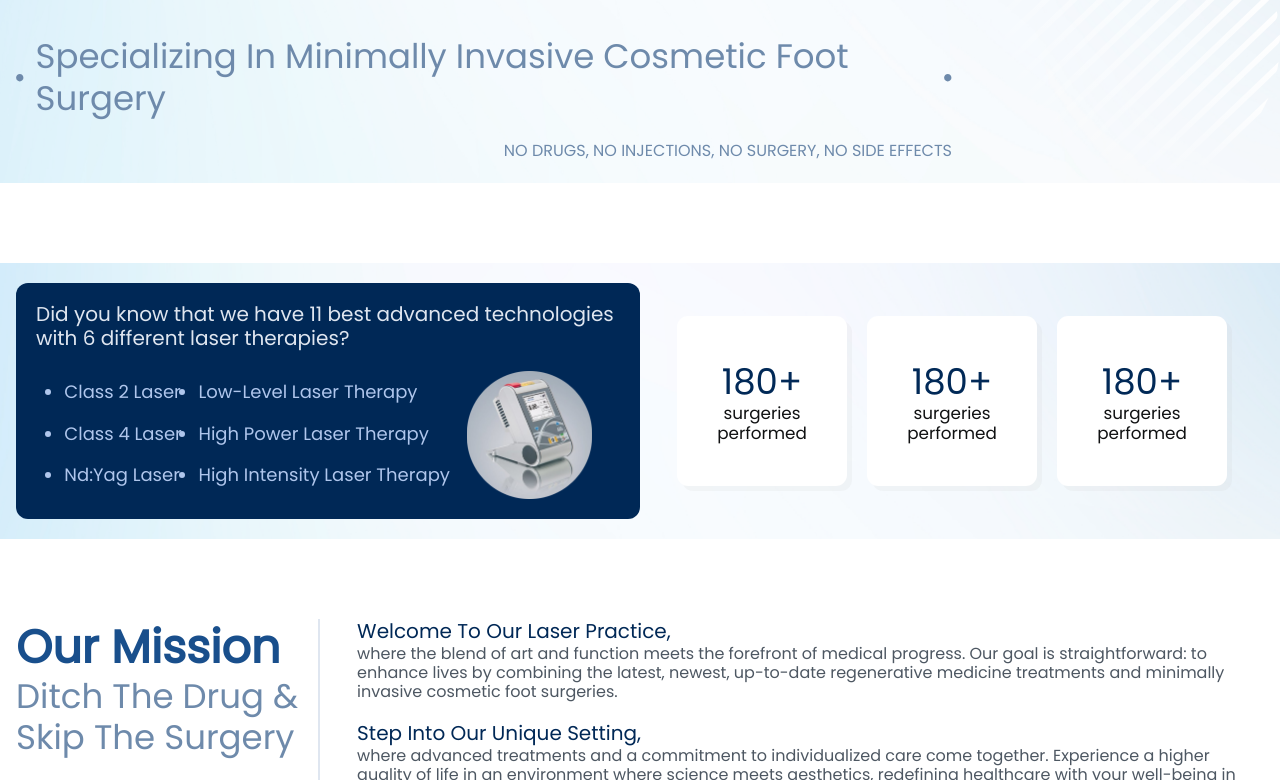
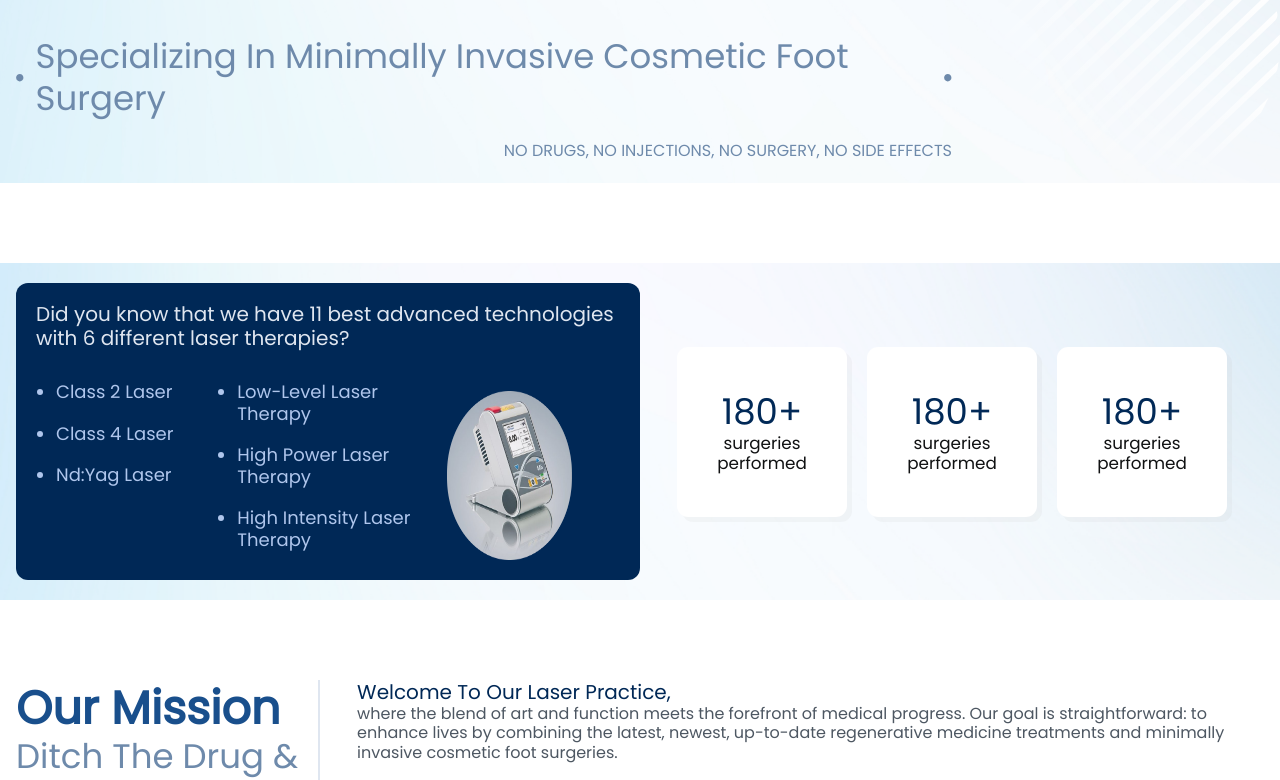
Before and after one commit to Mysterio102700/Restore-next, a Next.js app: page / in a window 1280 px wide. Shown: the part 531-1311 px from the top of the page. Built offline with nearby package versions, Linux system fonts and the light colour scheme.

Commit message:
`Refactor container2 component layout and styling`

```diff
--- a/app/Components/HomePage/container2.tsx
+++ b/app/Components/HomePage/container2.tsx
@@ -14,20 +14,22 @@ const container2 = () => {
               different laser therapies?
             </p>
             <div className="flex flex-col lg:flex-row justify-around  mt-5 px-5">
-              <ul className="mb-4 lg:mb-0">
+              <ul className="mb-4 lg:mb-0 md:w-1/2 sm:w-full">
                 <li>Class 2 Laser</li>
                 <li>Class 4 Laser</li>
                 <li>Nd:Yag Laser</li>
               </ul>
-              <ul className="mb-4 lg:mb-0">
+              <ul className="mb-4 lg:mb-0 md:w-1/2 sm:w-full">
                 <li>Low-Level Laser Therapy</li>
                 <li>High Power Laser Therapy</li>
                 <li>High Intensity Laser Therapy</li>
               </ul>
-              <Image src={c2Machine} alt="" width={125} />
+              <div className="lg:w-1/2 md:w-full sm:w-full flex justify-center mt-5">
+                <Image src={c2Machine} alt="" width={125} />
+              </div>
             </div>
           </div>
-          <div className="col w-full lg:w-1/2 flex justify-center items-center gap-5 mt-8 lg:mt-0">
+          <div className="col w-full lg:w-1/2 flex justify-center items-center gap-5 mt-8 lg:mt-0 flex-wrap">
             <div className={Styles.squareBox}>
               <h3>180+</h3>
               <h4>surgeries performed</h4>
```
